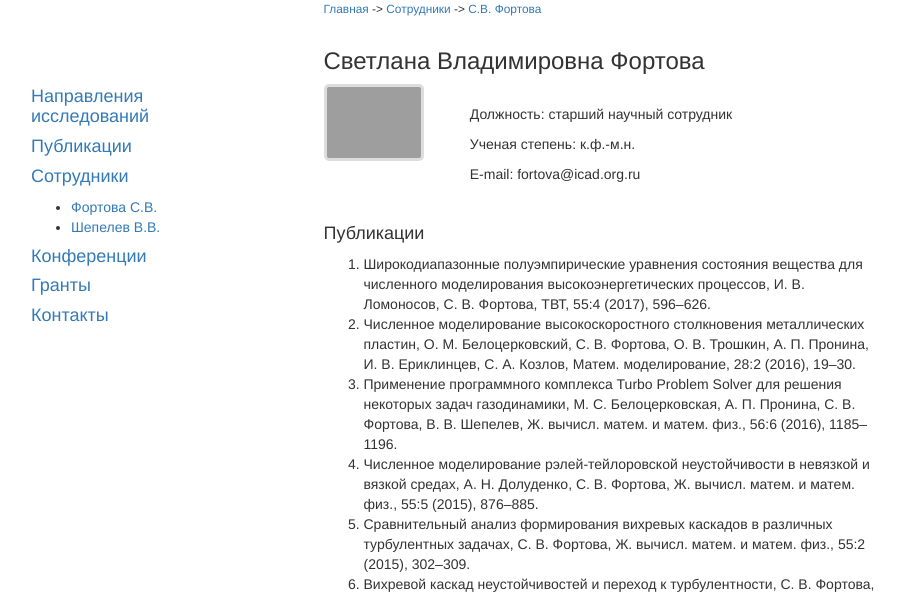
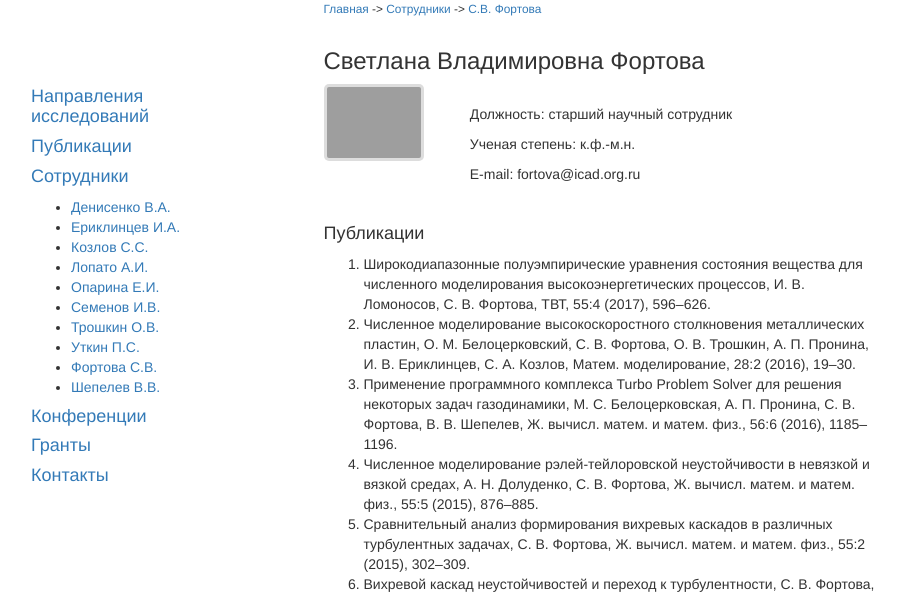
Before and after one commit to vadimvshepelev/icad-dcmt, a Django app: page /scientists/fortova/ in a window 1280 px wide. Shown: the part 208-803 px from the top of the page, without its empty margins (39-944 px from the left). Run offline with Django 3.2, Linux system fonts and the light colour scheme; data comes from the database, SQL or seed files in the repository; some libraries are stand-ins or nearby versions; grey boxes are pictures that could not be loaded.

Commit message:
add some other scientists

```diff
--- a/dcmtsite/www/templates/base.html
+++ b/dcmtsite/www/templates/base.html
@@ -38,8 +38,18 @@
 		  <h4><br><br></h4>
 	      <h4><a href='/research'>Направления исследований</a></h4>
 	      <h4><a href='/publications'>Публикации</a></h4>
-	      <h4><a href='/'>Сотрудники</a></h4>
+	      <h4><a href='/scientists'>Сотрудники</a></h4>
 	        <ul>
+			    <!-- Hardcoded -->
+				<li><a href='/scientists/'>Денисенко В.А.</a></li>
+				<li><a href='/scientists/'>Ериклинцев И.А.</a></li>
+				<li><a href='/scientists/'>Козлов С.С.</a></li>
+				<li><a href='/scientists/'>Лопато А.И.</a></li>
+				<li><a href='/scientists/'>Опарина Е.И.</a></li>
+				<li><a href='/scientists/'>Семенов И.В.</a></li>
+				<li><a href='/scientists/'>Трошкин О.В.</a></li>
+				<li><a href='/scientists/'>Уткин П.С.</a></li>
+			    <!--------------->
 	          {% for p in people %}
 	            <li><a href='/scientists/{{ p.slug }}'>{{ p }}</a></li>
 	          {% endfor %}
--- a/dcmtsite/www/templates/conferences.html
+++ b/dcmtsite/www/templates/conferences.html
@@ -14,6 +14,6 @@
   с элементами школы молодых ученых, г. Ялта, Республика Крым, 11-16&nbsp;сентября
   2017 г.</li>
 </ul></p>
-<br><br><br><br><br><br><br><br>
+<br><br><br><br><br><br><br><br><br><br><br><br><br><br><br><br><br><br><br><br><br>
 
 {% endblock %}
--- a/dcmtsite/www/templates/grants.html
+++ b/dcmtsite/www/templates/grants.html
@@ -14,6 +14,6 @@
 	  моделирования задач механики сплошных сред&raquo;, <br>
       руководитель: к.ф-м.н с.н.с С.В. Фортова.</li>
 </ul></p>
-<br><br><br><br><br><br><br><br>
+<br><br><br><br><br><br><br><br><br><br><br><br><br><br><br><br><br><br><br><br><br>
 
 {% endblock %}
--- a/dcmtsite/www/urls.py
+++ b/dcmtsite/www/urls.py
@@ -8,6 +8,7 @@ urlpatterns = [
 	url(r'^conferences/$', views.conferences),
 	url(r'^grants/$', views.grants),
 	url(r'^contacts/$', views.contacts),
+	url(r'^scientists/$', views.scientists),
 	url(r'^scientists/fortova/$', views.fortova),
 	url(r'^scientists/shepelev/$', views.shepelev),
 ]
--- a/dcmtsite/www/views.py
+++ b/dcmtsite/www/views.py
@@ -32,6 +32,10 @@ def publications(request):
                'other': other}
     return render(request, 'publications.html', context)
 
+def scientists(request):
+    people = Person.objects.all().order_by('family_name')
+    return render(request, 'scientists.html', {'people': people})
+
 def conferences(request):
     people = Person.objects.all().order_by('family_name')
     return render(request, 'conferences.html', {'people': people})
```
Also changed, not shown: dcmtsite/www/templates/scientists.html (+21 -0 lines).
